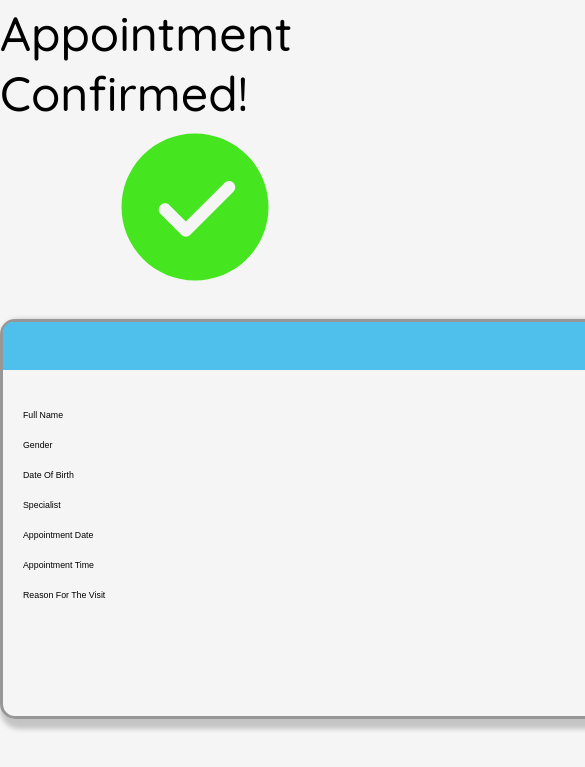
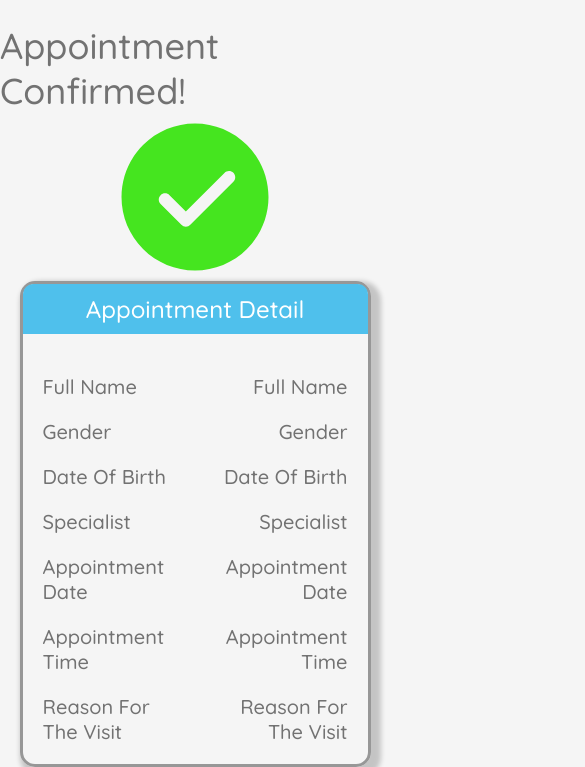
Before and after one commit to Kampus-Merdeka-Software-Engineering/front-end-capstone-project-section-semarang-group-27, a plain HTML site: page page-4.html in a window 390 px wide. Shown: the part 97-864 px from the top of the page, 585 px wide, since content can reach past the window. Drawn offline with nearby package versions, Linux system fonts and the light colour scheme.

Commit message:
responsive page-4

```diff
--- a/css/style.css
+++ b/css/style.css
@@ -1155,16 +1155,15 @@ header.navbar-container .nav-list li:hover a {
 }
 
 .wrap-detail {
-  font-family: Arial, sans-serif !important;
+  font-family: 'Quicksand', sans-serif !important;
   padding: 0px !important;
-  margin-top: 100px !important;
   margin: auto !important;
-  width: 1400px !important;
+  width: 90% !important;
   flex-shrink: 0 !important;
   border-radius: 15px !important;
   border: 3px solid #979797 !important;
   box-shadow: 5px 5px 5px 5px rgba(0, 0, 0, 0.2) !important;
-  height: 400px;
+  height: auto;
 }
 
 .detail {
@@ -1173,25 +1172,29 @@ header.navbar-container .nav-list li:hover a {
   grid-gap: 50px !important;
   padding: 20px !important;
   padding-top: 50px;
+  font-size: 20px;
 }
 
 .left-column {
   text-align: left !important;
+  color: #727272;
 }
 
 .right-column {
   text-align: right !important;
+  color: #727272;
 }
 
 .appointment-confirm {
   display: flex !important;
   flex-direction: column !important;
   align-items: center !important;
-  margin-top: 100px !important;
+  margin-top: 120px !important;
+  color: #727272;
 }
 
 .appointment-confirm p {
-  font-size: 48px !important;
+  font-size: 36px !important;
 }
 .appointment-confirm svg {
   top: 50px !important;
--- a/page-4.html
+++ b/page-4.html
@@ -18,9 +18,9 @@
       </div>
       <nav class="nav-list">
         <ul>
-          <li><a href="page-dua-general-doctor.html">Home</a></li>
+          <li><a href="index.html">Home</a></li>
           <li><a href="#">About Us</a></li>
-          <li><a href="#">Schedule</a></li>
+          <li><a href="page-2.html">Schedule</a></li>
           <li><a href="#" class="masuk" hidden>Sign In</a></li>
         </ul>
       </nav>
```
